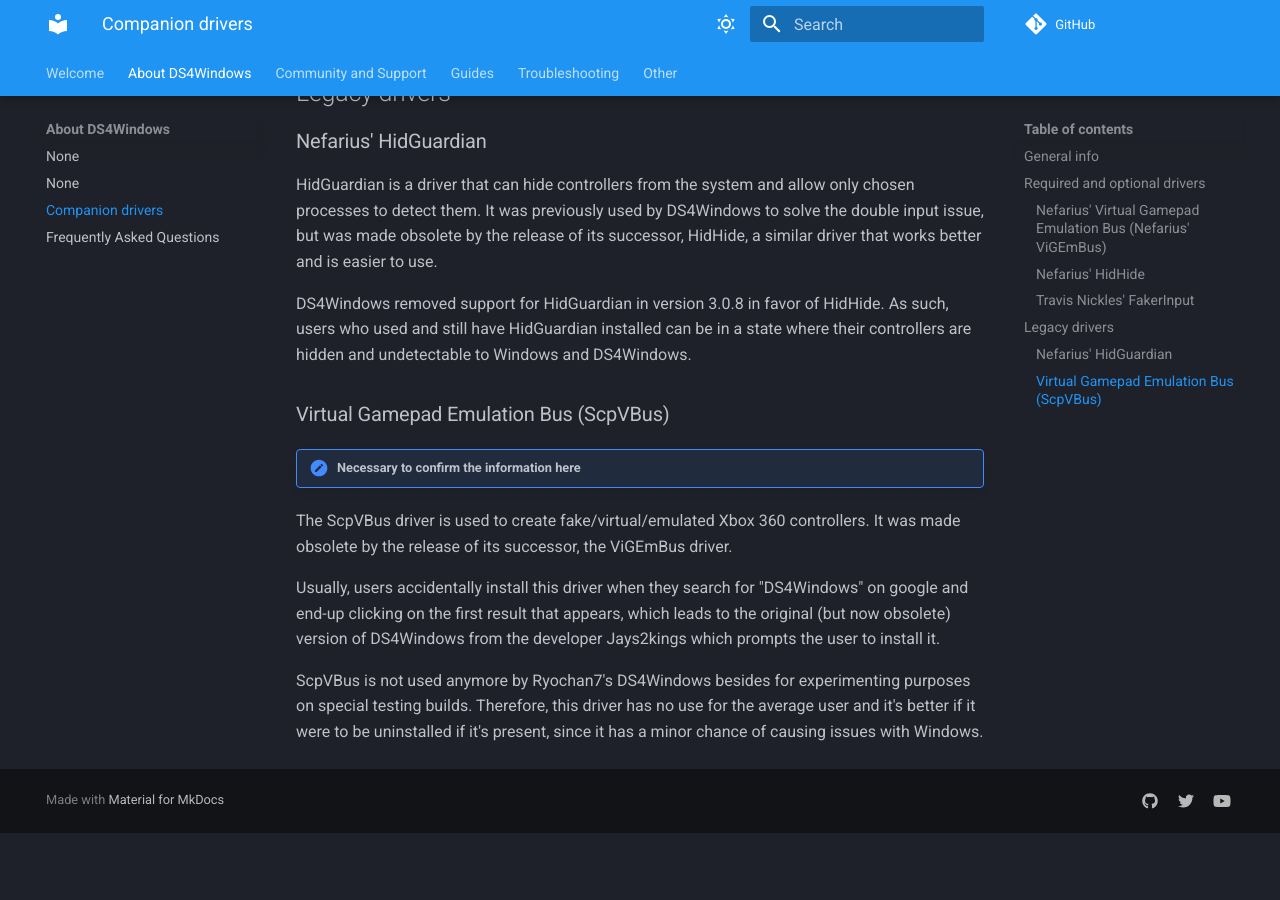
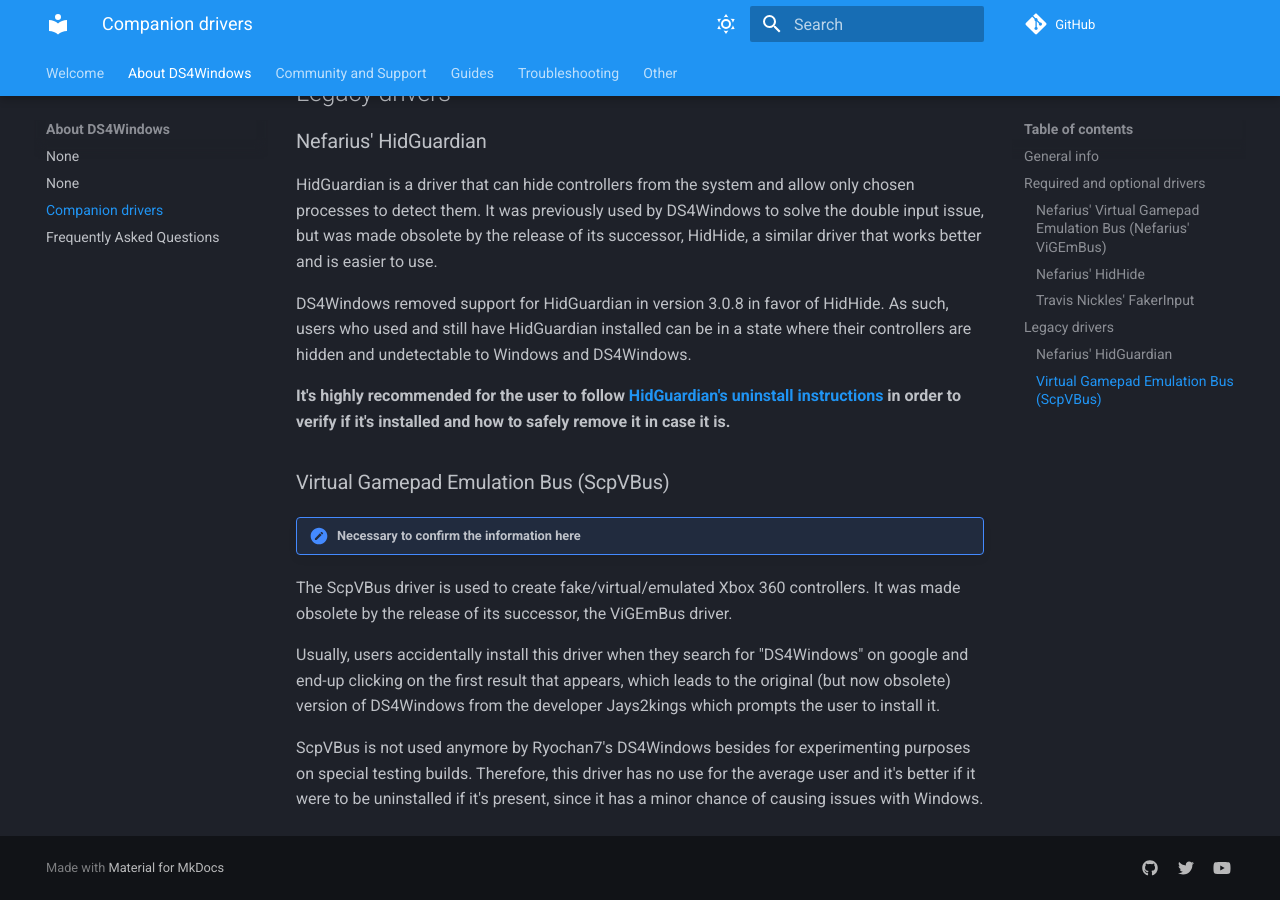
Before and after one commit to CircumSpector/DS4WDocs, an MkDocs documentation site: the page built from docs/about-ds4windows/companion-drivers.md, in a window 1280 px wide and 900 px high, scrolled down 941 px. Built offline with MkDocs 1.6.1 and Material for MkDocs 9.7.7, drawn with Linux system fonts in a browser that asks for light colours; comment, search, counter and statistics services are not loaded; before the commit the page ends 1774 px from its top, so only the background shows below that.

Commit message:
Added info advising users to uninstall HG in case it's installed

```diff
--- a/docs/about-ds4windows/companion-drivers.md
+++ b/docs/about-ds4windows/companion-drivers.md
@@ -26,6 +26,8 @@
 
 DS4Windows removed support for HidGuardian in version 3.0.8 in favor of HidHide. As such, users who used and still have HidGuardian installed can be in a state where their controllers are hidden and undetectable to Windows and DS4Windows.
 
+**It's highly recommended for the user to follow [HidGuardian's uninstall instructions](../../guides/uninstalling-ds4windows/#legacy-drivers) in order to verify if it's installed and how to safely remove it in case it is.**
+
 ### Virtual Gamepad Emulation Bus (ScpVBus)
 
 !!! note "Necessary to confirm the information here"
```
